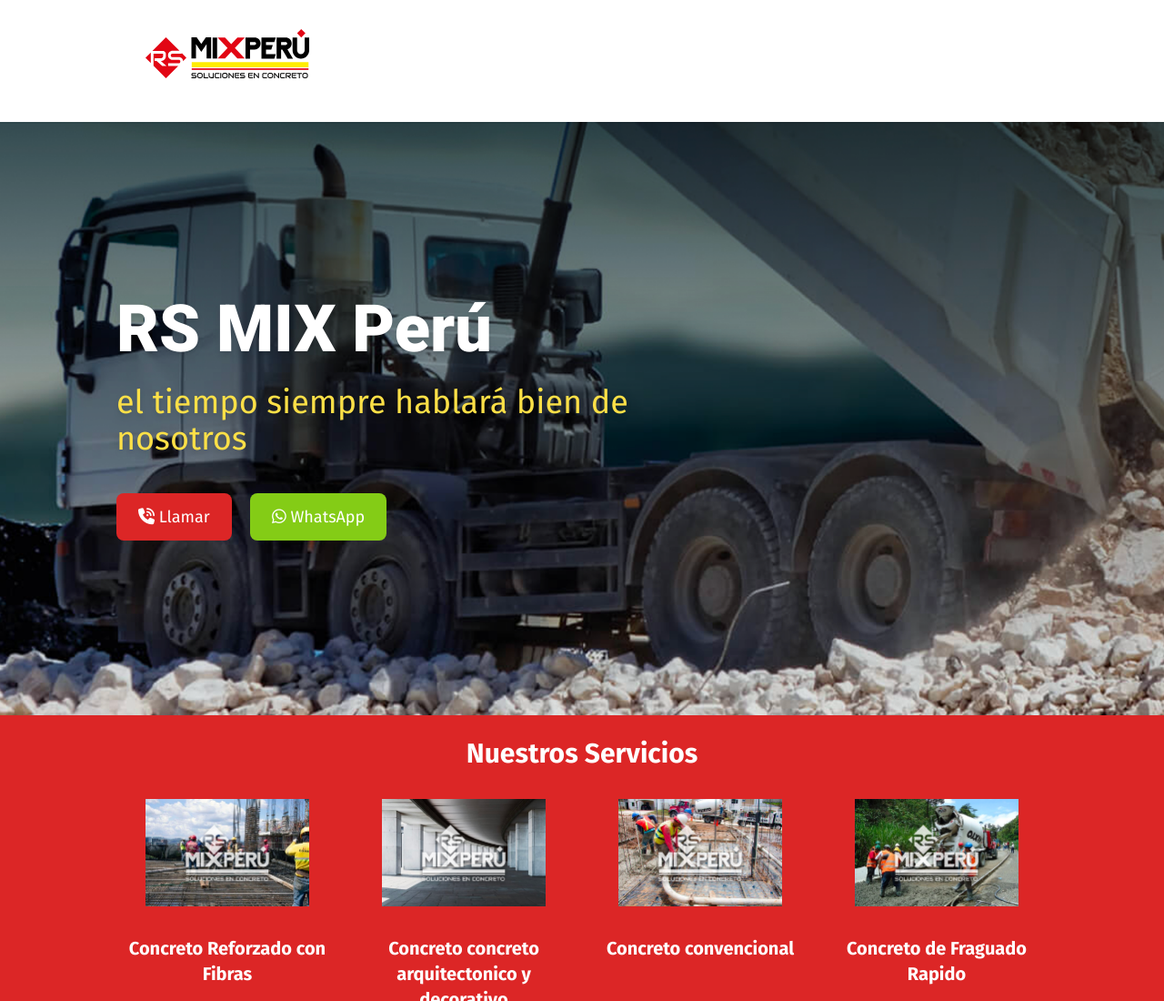
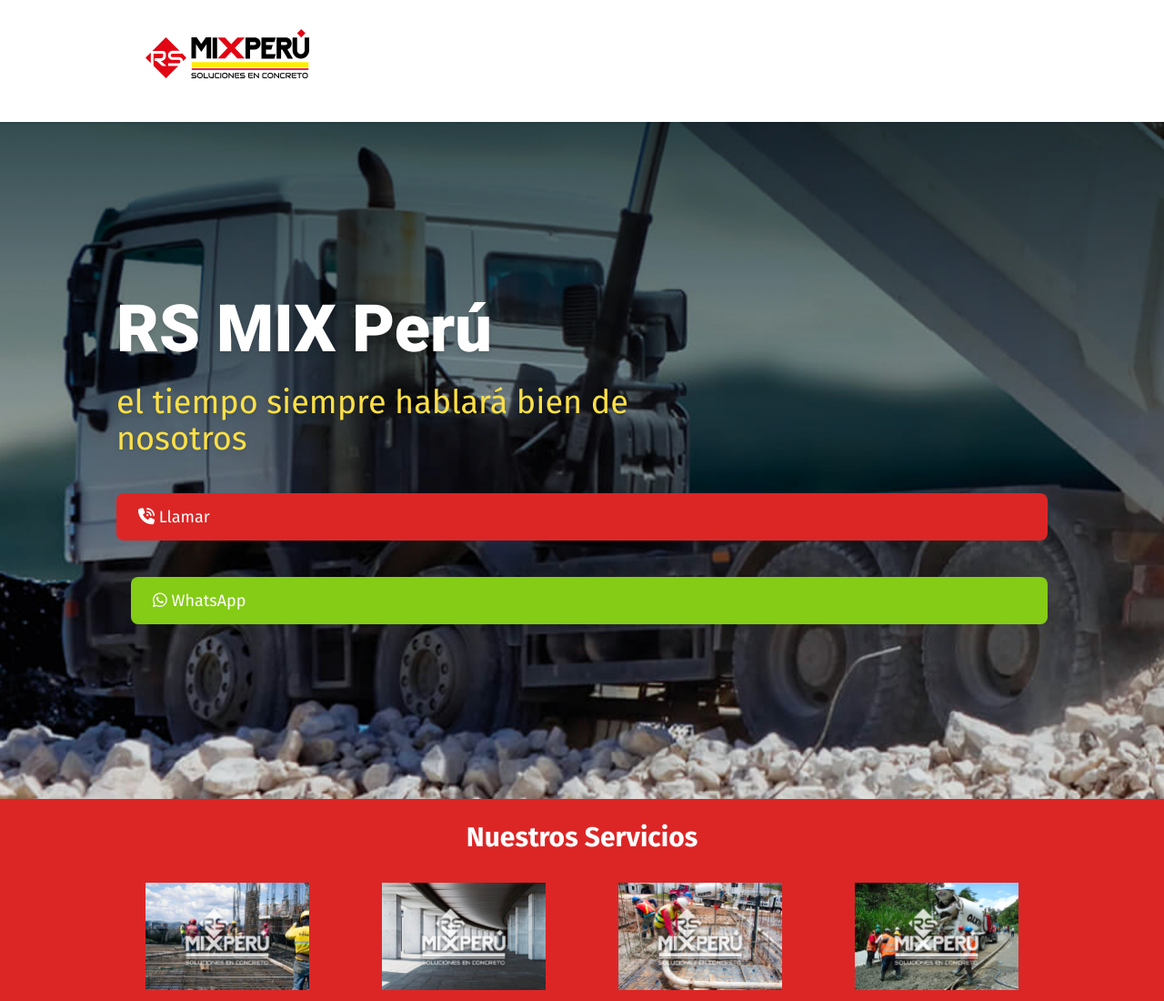
Before and after one commit to julioizquierdomejia/rxmixweb, a website: page public/index.html in a window 1280 px wide. Shown: the top 1100 px of the page at 91% size. Drawn offline with nearby package versions, Linux system fonts and the light colour scheme.

Commit message:
Feaacture nuestros servicios - telefonos en slider

```diff
--- a/public/index.html
+++ b/public/index.html
@@ -50,8 +50,10 @@
         <div class="w-4/5 mx-auto my-auto py-48">
             <h1 class="text-white text-4xl md:text-7xl w-full md:w-8/12 drop-shadow-md">RS MIX Perú</h1>
             <h2 class="text-2xl sm:text-4xl w-full md:w-8/12 mt-6 text-yellow-300 drop-shadow-md">La mejor concretera del Perú</h2>
-            <button class="mt-10 bg-red-600 text-white px-6 py-3 text-lg rounded-lg hover:bg-white hover:text-red-600"><i class="fa-solid fa-phone-volume"></i> Llamar</button>
-            <button class="mt-10 bg-lime-500 text-white px-6 py-3 text-lg rounded-lg hover:bg-white hover:text-lime-500 ml-0 sm:ml-4"><i class="fa-brands fa-whatsapp"></i> WhatsApp</button>
+            <div class="flex sm:flex-col">
+              <a href="tel:+51982474330" class="mt-10 bg-red-600 text-white px-6 py-3 text-lg rounded-lg hover:bg-white hover:text-red-600"><i class="fa-solid fa-phone-volume"></i> Llamar</a>
+              <a href="tel:+51982474330" class="mt-10 bg-lime-500 text-white px-6 py-3 text-lg rounded-lg hover:bg-white hover:text-lime-500 ml-0 sm:ml-4"><i class="fa-brands fa-whatsapp"></i> WhatsApp</a>
+            </div>
         </div>
       </div>
 
@@ -59,9 +61,10 @@
         <div class="w-4/5 mx-auto my-auto py-48">
             <h1 class="text-white text-4xl md:text-7xl w-full md:w-8/12 drop-shadow-md">RS MIX Perú</h1>
             <h2 class="text-2xl sm:text-4xl w-full md:w-8/12 mt-6 text-yellow-300 drop-shadow-md">Si quieres calidad somos tu mejor opción</h2>
-            <button class="mt-10 bg-red-600 text-white px-6 py-3 text-lg rounded-lg hover:bg-white hover:text-red-600"><i class="fa-solid fa-phone-volume"></i> Llamar</button>
-            <button class="mt-10 bg-lime-500 text-white px-6 py-3 text-lg rounded-lg hover:bg-white hover:text-lime-500 ml-0 sm:ml-4"><i class="fa-brands fa-whatsapp"></i> WhatsApp</button>
-            <a href="tel:+51982474330" class="mt-10 bg-lime-500 text-white px-6 py-3 text-lg rounded-lg hover:bg-white hover:text-lime-500 ml-0 sm:ml-4"><i class="fa-solid fa-phone-volume"></i> Llamar</a>
+            <div class="flex sm:flex-col">
+              <a href="tel:+51982474330" class="mt-10 bg-red-600 text-white px-6 py-3 text-lg rounded-lg hover:bg-white hover:text-red-600"><i class="fa-solid fa-phone-volume"></i> Llamar</a>
+              <a href="tel:+51982474330" class="mt-10 bg-lime-500 text-white px-6 py-3 text-lg rounded-lg hover:bg-white hover:text-lime-500 ml-0 sm:ml-4"><i class="fa-brands fa-whatsapp"></i> WhatsApp</a>
+            </div>
         </div>
       </div>
 
@@ -69,8 +72,10 @@
         <div class="w-4/5 mx-auto my-auto py-48">
             <h1 class="text-white text-4xl md:text-7xl w-full md:w-8/12 drop-shadow-md">RS MIX Perú</h1>
             <h2 class="text-2xl sm:text-4xl w-full md:w-8/12 mt-6 text-yellow-300 drop-shadow-md">el tiempo siempre hablará bien de nosotros</h2>
-            <button class="mt-10 bg-red-600 text-white px-6 py-3 text-lg rounded-lg hover:bg-white hover:text-red-600"><i class="fa-solid fa-phone-volume"></i> Llamar</button>
-            <button class="mt-10 bg-lime-500 text-white px-6 py-3 text-lg rounded-lg hover:bg-white hover:text-lime-500 ml-0 sm:ml-4"><i class="fa-brands fa-whatsapp"></i> WhatsApp</button>
+            <div class="flex sm:flex-col">
+              <a href="tel:+51982474330" class="mt-10 bg-red-600 text-white px-6 py-3 text-lg rounded-lg hover:bg-white hover:text-red-600"><i class="fa-solid fa-phone-volume"></i> Llamar</a>
+              <a href="tel:+51982474330" class="mt-10 bg-lime-500 text-white px-6 py-3 text-lg rounded-lg hover:bg-white hover:text-lime-500 ml-0 sm:ml-4"><i class="fa-brands fa-whatsapp"></i> WhatsApp</a>
+            </div>
         </div>
       </div>
 
@@ -78,8 +83,10 @@
         <div class="w-4/5 mx-auto my-auto py-48">
             <h1 class="text-white text-4xl md:text-7xl w-full md:w-8/12 drop-shadow-md">RS MIX Perú</h1>
             <h2 class="text-2xl sm:text-4xl w-full md:w-8/12 mt-6 text-yellow-300 drop-shadow-md">La calidad y la experiencia en un solo lugar</h2>
-            <button class="mt-10 bg-red-600 text-white px-6 py-3 text-lg rounded-lg hover:bg-white hover:text-red-600"><i class="fa-solid fa-phone-volume"></i> Llamar</button>
-            <button class="mt-10 bg-lime-500 text-white px-6 py-3 text-lg rounded-lg hover:bg-white hover:text-lime-500 ml-0 sm:ml-4"><i class="fa-brands fa-whatsapp"></i> WhatsApp</button>
+            <div class="flex sm:flex-col">
+              <a href="tel:+51982474330" class="mt-10 bg-red-600 text-white px-6 py-3 text-lg rounded-lg hover:bg-white hover:text-red-600"><i class="fa-solid fa-phone-volume"></i> Llamar</a>
+              <a href="tel:+51982474330" class="mt-10 bg-lime-500 text-white px-6 py-3 text-lg rounded-lg hover:bg-white hover:text-lime-500 ml-0 sm:ml-4"><i class="fa-brands fa-whatsapp"></i> WhatsApp</a>
+            </div>
         </div>
       </div>
     </div>
```
Also changed, not shown: public/css/tailwind.css.
